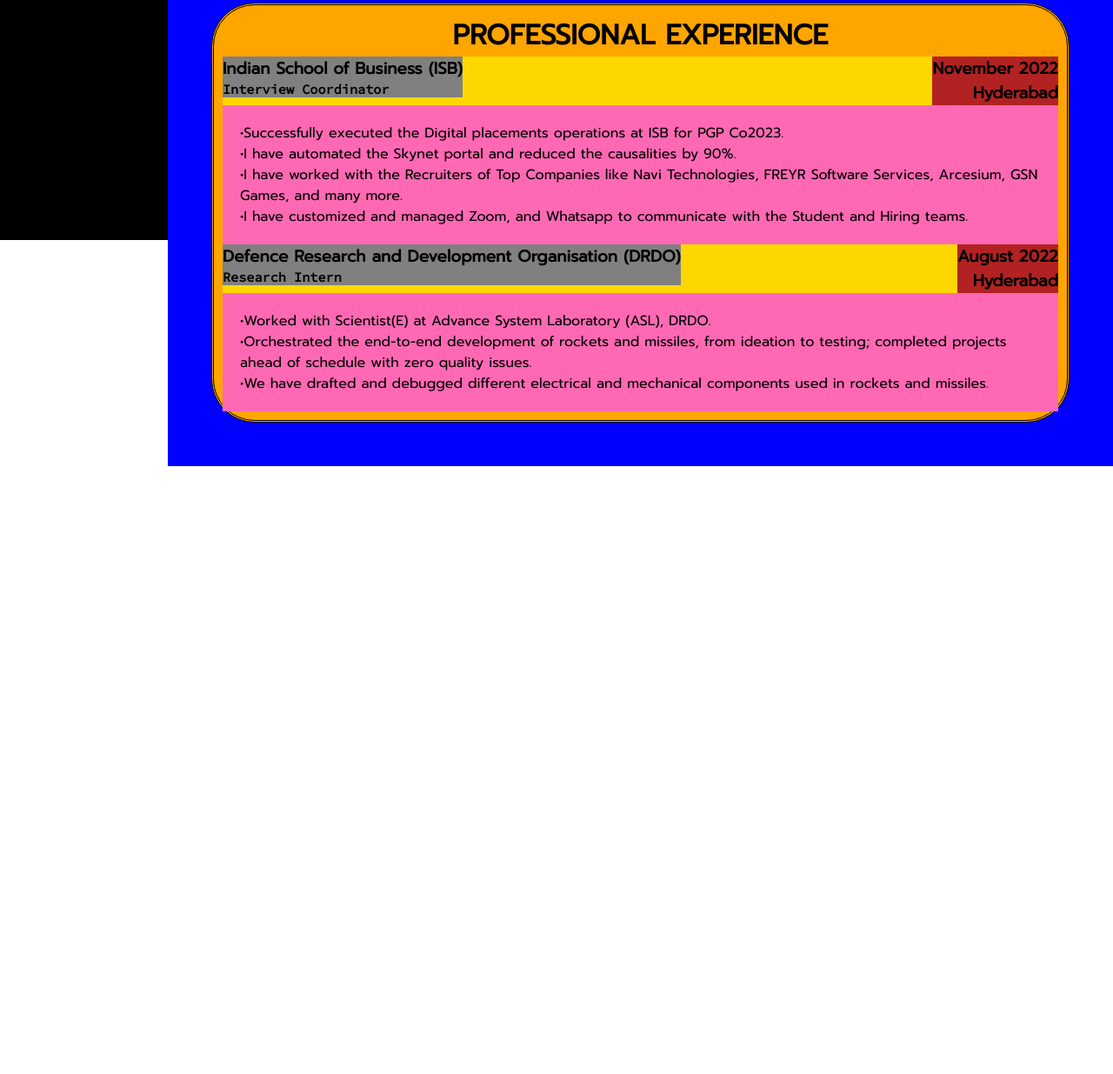
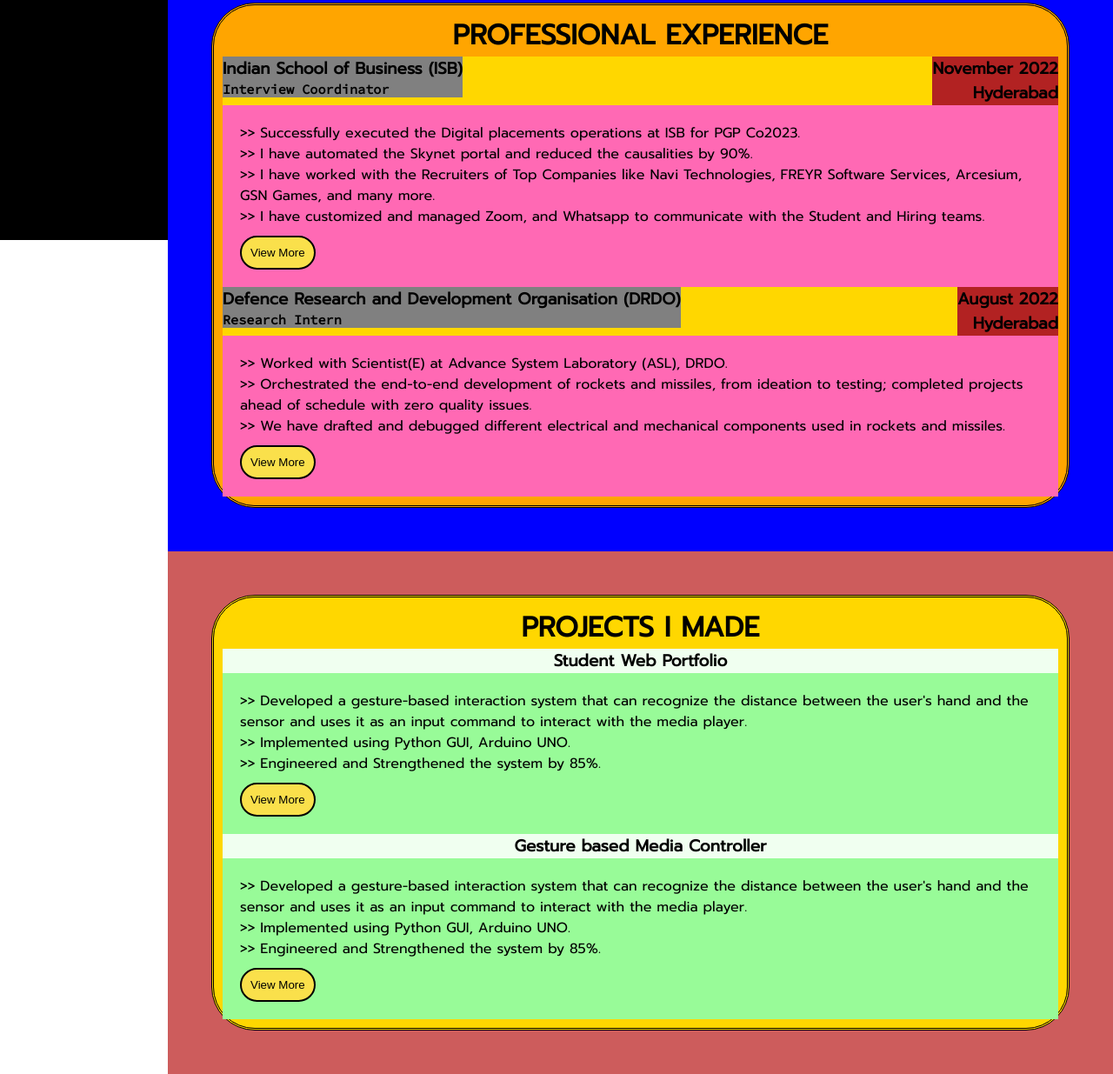
Before and after one commit to shrayanchummu/miniproject-webportfolio, a plain HTML site: page about.html in a window 1280 px wide. Shown: the part 524-1759 px from the top of the page at 87% size. Before the commit the page ends 1060 px from the top, so only its background shows below. Drawn offline with Linux system fonts and the light colour scheme; a web font is replaced by a local one.

Commit message:
Updated style.css wrt projects in ABOUT section

```diff
--- a/about.html
+++ b/about.html
@@ -52,7 +52,7 @@
                             <div class="eduCourse">
                                 <h4>Intermediate Education</h4>
                                 <h5>Maths Physics Chemistry</h5>
-                                <p>CGPA : 9.42 </p>
+                                <p>GPA : 9.42 </p>
                                 <h5>2018-2020</h5>
                                 <h5>Warangal</h5>
                             </div>
@@ -85,14 +85,17 @@
                         <div class="expLowerBox">
                             <div class="expInfo">
                                 <p>
-                                    •Successfully executed the Digital placements operations at ISB for PGP Co2023.
+                                    >> Successfully executed the Digital placements operations at ISB for PGP Co2023.
                                     <br>
-                                    •I have automated the Skynet portal and reduced the causalities by 90%.
+                                    >> I have automated the Skynet portal and reduced the causalities by 90%.
                                     <br>
-                                    •I have worked with the Recruiters of Top Companies like Navi Technologies, FREYR Software Services, Arcesium, GSN Games, and many more.
+                                    >> I have worked with the Recruiters of Top Companies like Navi Technologies, FREYR Software Services, Arcesium, GSN Games, and many more.
                                     <br>
-                                    •I have customized and managed Zoom, and Whatsapp to communicate with the Student and Hiring teams.
+                                    >> I have customized and managed Zoom, and Whatsapp to communicate with the Student and Hiring teams.
                                 </p>
+                                <button class="buttonViewMore">
+                                    View More
+                                </button>
                             </div>
                         </div>
                     </div>
@@ -118,15 +121,59 @@
                         <div class="expLowerBox">
                             <div class="expInfo">
                                 <p>
-                                    •Worked with Scientist(E) at Advance System Laboratory (ASL), DRDO.
+                                    >> Worked with Scientist(E) at Advance System Laboratory (ASL), DRDO.
                                     <br>
-                                    •Orchestrated the end-to-end development of rockets and missiles, from ideation
+                                    >> Orchestrated the end-to-end development of rockets and missiles, from ideation
                                     to testing; completed projects ahead of schedule with zero quality issues.
                                     <br>
-                                    •We have drafted and debugged different electrical and mechanical components used in rockets and missiles.
+                                    >> We have drafted and debugged different electrical and mechanical components used in rockets and missiles.
                                     <br>
                                 </p>
+                                <button class="buttonViewMore">
+                                    View More
+                                </button>
                             </div>
+                        </div>
+                    </div>
+                </div>
+            </div>
+            <div class="mainOuterThree">
+                <div class="project">
+                    <h1>PROJECTS I MADE</h1>
+                    <div class="projectbox">
+                        <div class="projectTitle">
+                            <h3>Student Web Portfolio</h3>
+                        </div>
+                        <div class="projectInfo">
+                            <p>
+                                >> Developed a gesture-based interaction system that can recognize the distance between the user's hand and the sensor and uses it as an input command to interact with the media player.
+                                <br>
+                                >> Implemented using Python GUI, Arduino UNO.
+                                <br>
+                                >> Engineered and Strengthened the system by 85%.
+                                <br>
+                            </p>
+                            <button class="buttonViewMore">
+                                View More
+                            </button>
+                        </div>
+                    </div>
+                    <div class="projectbox">
+                        <div class="projectTitle">
+                            <h3>Gesture based Media Controller</h3>
+                        </div>
+                        <div class="projectInfo">
+                            <p>
+                                >> Developed a gesture-based interaction system that can recognize the distance between the user's hand and the sensor and uses it as an input command to interact with the media player.
+                                <br>
+                                >> Implemented using Python GUI, Arduino UNO.
+                                <br>
+                                >> Engineered and Strengthened the system by 85%.
+                                <br>
+                            </p>
+                            <button class="buttonViewMore">
+                                View More
+                            </button>
                         </div>
                     </div>
                 </div>
--- a/style.css
+++ b/style.css
@@ -48,12 +48,13 @@
     height: 370px;
     width: 80vw;
     margin: 100px auto;
-    justify-content: space-around;
+    /* justify-content: space-around; */
 }
 .devInfo{
     display: flex;
     justify-content: center;
     flex-direction: column;
+    padding-left: 20px;
 }
 .hello{
     font-size: 35px;
@@ -289,5 +290,46 @@
     font-family: 'Source Code Pro', monospace;
     font-size: 13px;
 }
+.buttonViewMore{
+    background-color: rgb(250,224,75);
+    color: black;
+    display: flex;
+    margin-top: 10px;
+    padding: 10px;
+    border-style: double;
+    border-radius: 30px;
+    cursor: pointer;
+}
+.buttonViewMore:hover{
+    background-color: black;
+    color: rgb(250,224,75);
+    display: flex;
+    margin-top: 10px;
+    padding: 10px;
+    border-style: double;
+    border-radius: 30px;
+    cursor: pointer;
+}
+.mainOuterThree{
+    background-color: indianred;
+    font-family: 'Prompt', sans-serif;
+    padding: 50px;
+    text-align: center;
+
+}
+.project{
+    background-color: gold;
+    border-style: double;
+    border-radius: 50px;
+    padding: 10px;
+}
+.projectTitle{
+    background-color:honeydew;
+}
+.projectInfo{
+    text-align: left;
+    padding: 20px;
+    background-color: palegreen;
+}
 
 /* INCLUDE LINKS */
```
